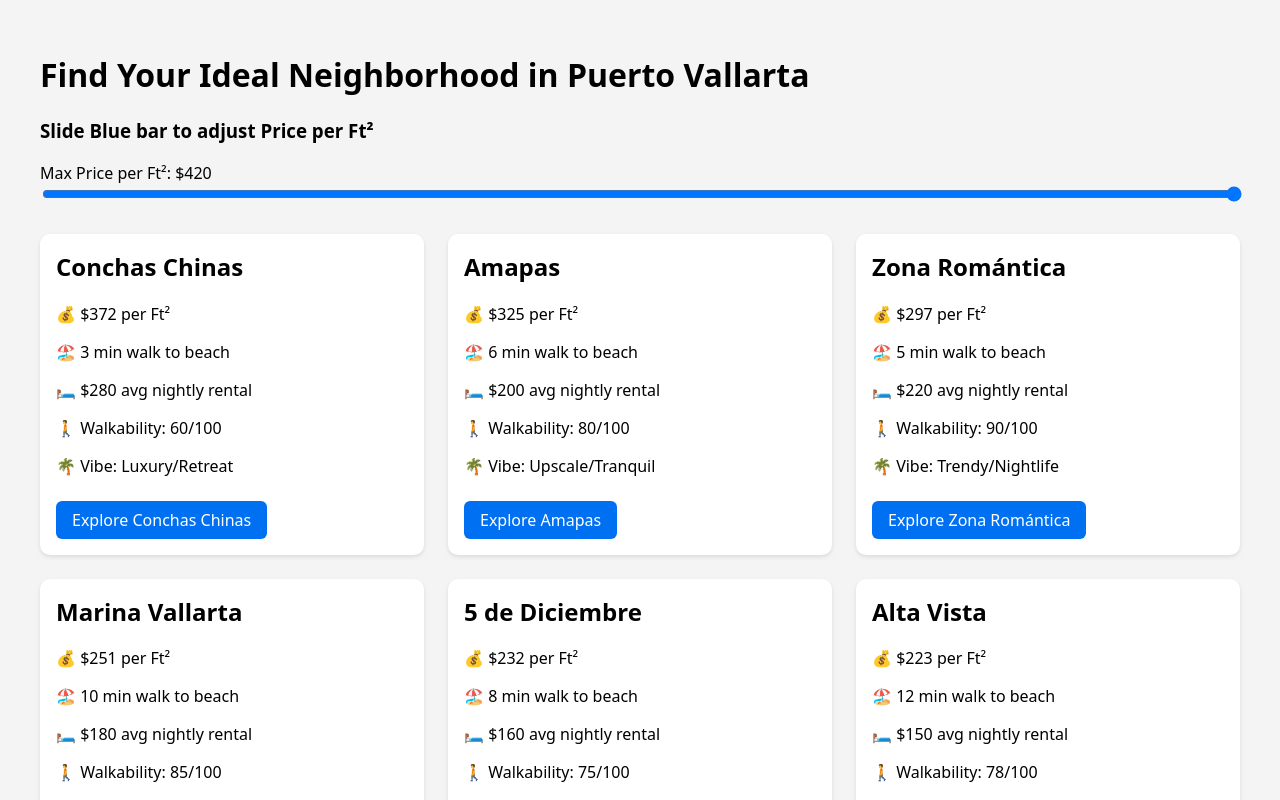
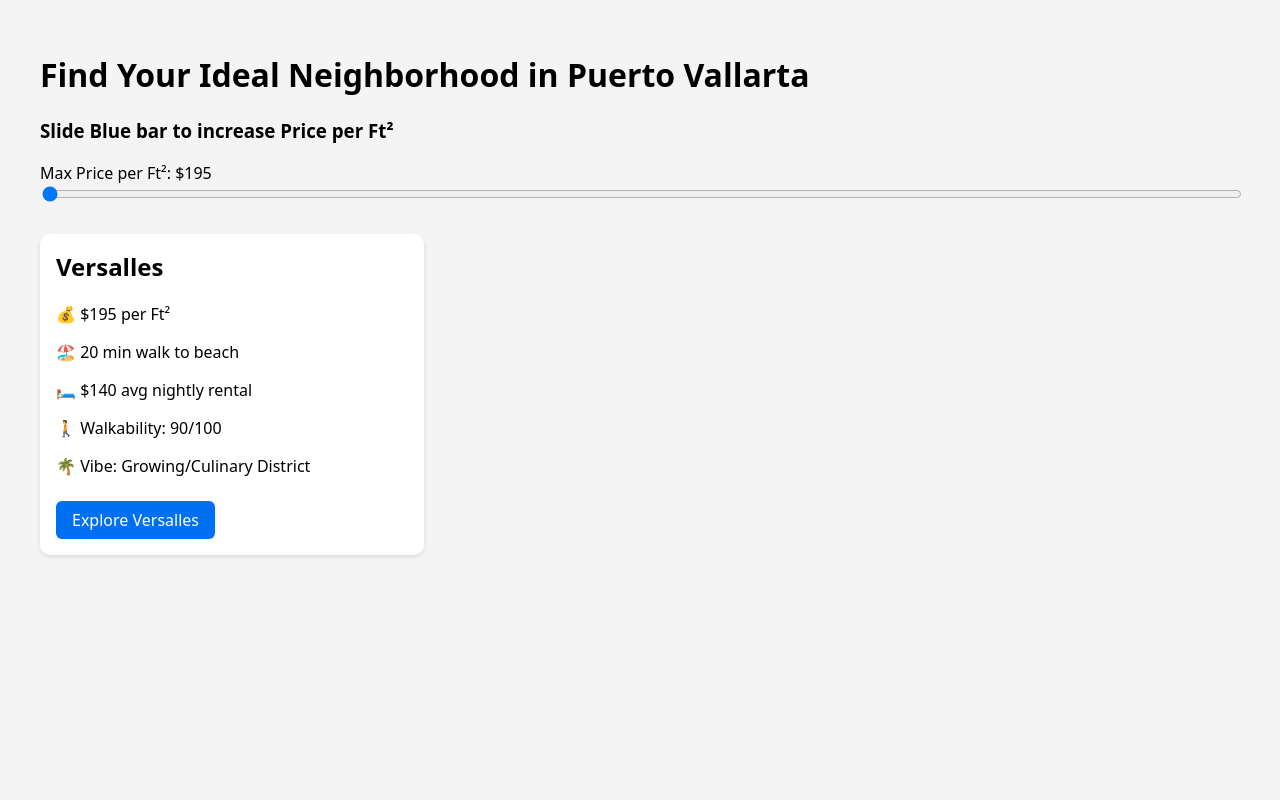
Before and after one commit to grdino/neighborhoods-gr, a React (Create React App) app: page / in a window 1280 px wide. Shown: the top 800 px of the page. Built offline with nearby package versions, Linux system fonts and the light colour scheme.

Commit message:
Update App.js

```diff
--- a/src/App.js
+++ b/src/App.js
@@ -11,14 +11,14 @@ const neighborhoods = [
 ];
 
 export default function App() {
-  const [maxPrice, setMaxPrice] = useState(420);
+  const [maxPrice, setMaxPrice] = useState(195);
 
   const filtered = neighborhoods.filter(n => n.price <= maxPrice);
 
   return (
     <div className="container">
       <h1>Find Your Ideal Neighborhood in Puerto Vallarta</h1>
-      <h3>Slide Blue bar to adjust Price per Ft²</h3>
+      <h3>Slide Blue bar to increase Price per Ft²</h3>
       <label>Max Price per Ft²: ${maxPrice}</label>
       <input
         type="range"
```
